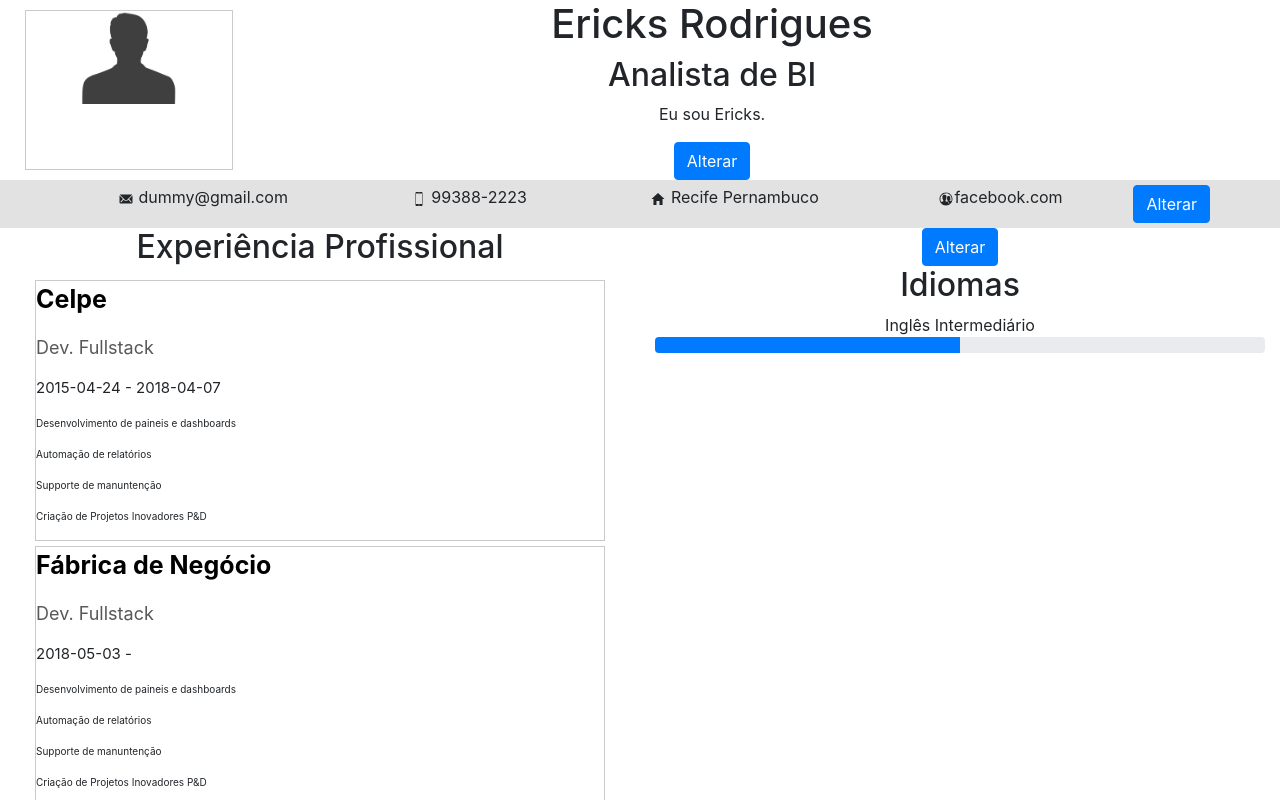
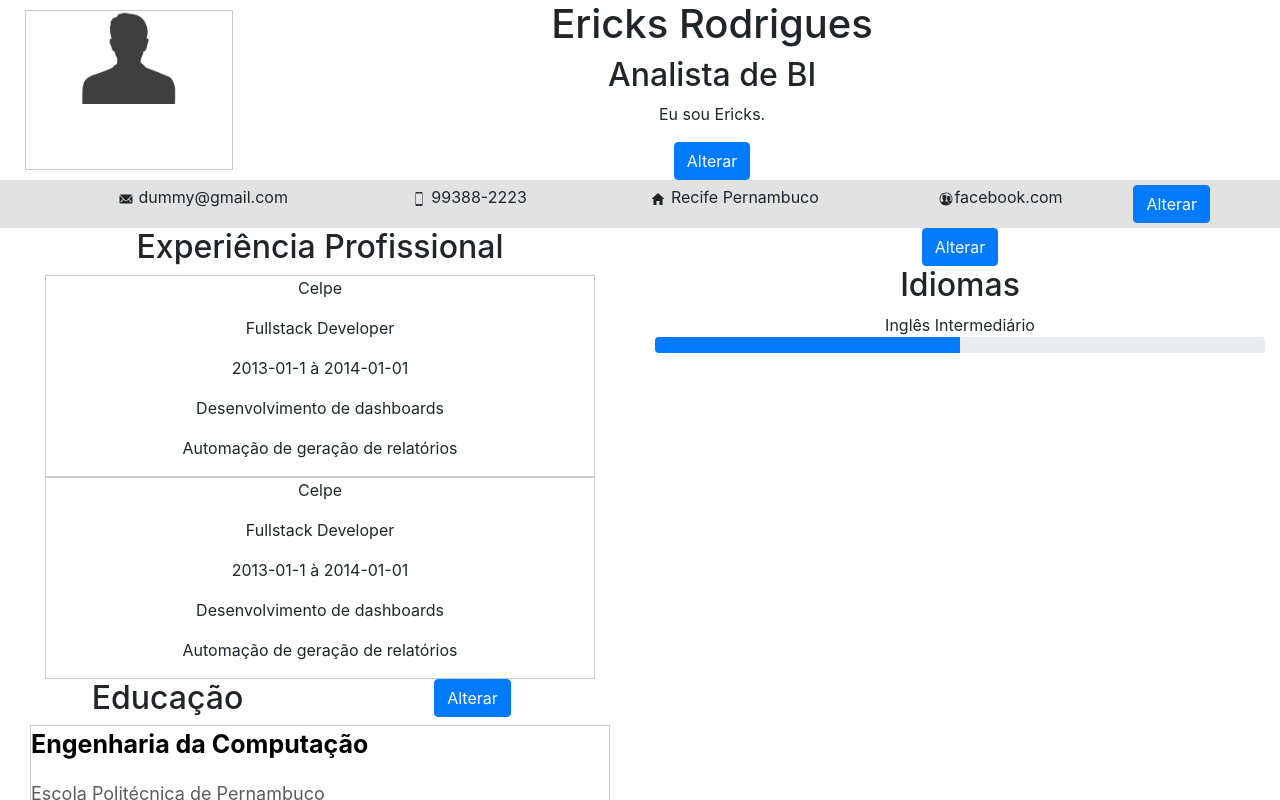
Before and after one commit to ericksrodrigues/codigocomcafe, a React (Create React App) app: page / in a window 1280 px wide. Shown: the top 800 px of the page. Built offline with nearby package versions, Linux system fonts and the light colour scheme.

Commit message:
Display List in development
List Display Test working, but we have to test visually in React and make css ajsutments

```diff
--- a/src/components/WorkExperience/WorkExperience.tsx
+++ b/src/components/WorkExperience/WorkExperience.tsx
@@ -1,6 +1,7 @@
 import React, { Component } from 'react';
 import { Container, Row, Col } from 'reactstrap';
 import { Experience } from '../../utils/customTypes';
+import ListDisplay from '../../hoc/ListDisplay/ListDisplay';
 import './WorkExperience.scss';
 
 interface IProps {
@@ -10,7 +11,16 @@ interface IProps {
 interface IState {
 
 }
-
+{/* <div className="experience" data-test="params" key={`task ${experience_i}`}>
+    <p className="experience__job">{experience.job_name}</p>
+    <p className="experience__rule">{experience.rule}</p>
+    <p className="experience__period">{experience.start_date} - {experience.end_date}</p>
+    {
+        experience.tasks.map((task, task_i) => (
+            <p className="experience__task" key={`task ${task_i}`}>{task}</p>
+        ))
+    }
+</div> */}
 class WorkExperience extends Component<IProps, IState> {
     public render() {
         return (
@@ -25,16 +35,30 @@ class WorkExperience extends Component<IProps, IState> {
                         {
                             (this.props.experiences) ? (
                                 this.props.experiences.map((experience, experience_i) => (
-                                    <div className="experience" data-test="params" key={`task ${experience_i}`}>
-                                        <p className="experience__job">{experience.job_name}</p>
-                                        <p className="experience__rule">{experience.rule}</p>
-                                        <p className="experience__period">{experience.start_date} - {experience.end_date}</p>
-                                        {
-                                            experience.tasks.map((task, task_i) => (
-                                                <p className="experience__task" key={`task ${task_i}`}>{task}</p>
-                                            ))
-                                        }
-                                    </div>
+                                    <ListDisplay
+                                        informations={{
+                                            list_name: "work_experience",
+                                            elements: [
+                                                {
+                                                    job_name: "Celpe",
+                                                    rule: "Fullstack Developer",
+                                                    date: "2013-01-1 à 2014-01-01",
+                                                    tasks: (
+                                                        <div>
+                                                            <p>Desenvolvimento de dashboards</p>
+                                                            <p>Automação de geração de relatórios</p>
+                                                        </div>
+                                                    )
+                                                }
+                                            ],
+                                            field_levels: [
+                                                {name: "job_name", level: 1},
+                                                {name: "rule", level: 1},
+                                                {name: "date", level: 1},
+                                                {name: "tasks", level: 1},
+                                            ]
+                                        }}
+                                    />
                                 ))
                             ) : null
                         }
--- /dev/null
+++ b/src/hoc/ListDisplay/ListDisplay.scss
@@ -0,0 +1,19 @@
+.info-container {
+    border: solid 1px #cacaca;
+}
+
+.info-level-one {
+
+}
+
+.info-level-two {
+
+}
+
+.info-level-three {
+
+}
+
+.info-level-four {
+
+}
--- a/src/hoc/ListDisplay/ListDisplay.tsx
+++ b/src/hoc/ListDisplay/ListDisplay.tsx
@@ -0,0 +1,54 @@
+import React from 'react';
+import { Container, Row, Col } from 'reactstrap';
+import { InfoList, Field } from '../../utils/customTypes';
+import './ListDisplay.scss';
+
+interface IProps {
+    informations?: InfoList
+}
+
+const renderElementByLevel = (content: string | JSX.Element, level: number, info_name: string): JSX.Element => {
+    let levelName: string = "";
+
+    switch (level) {
+        case 1: levelName = "info-level-one"; break;
+        case 2: levelName = "info-level-two"; break;
+        case 3: levelName = "info-level-three"; break;
+        case 4: levelName = "info-level-four"; break;
+    }
+
+    return <p key={`info_content_${info_name}`}className={levelName}>{content}</p>
+}
+
+const getFieldLevel = (field_levels: Field[], field_name: string): number => {
+    return field_levels.filter(level => level.name === field_name)[0].level;
+}
+
+const ListDisplay: React.FC<IProps> = (props) => {
+
+    let info_name = props.informations ? props.informations.list_name : "";
+    let elements = props.informations ? props.informations.elements : [];
+    let field_levels = props.informations ? props.informations.field_levels : [];
+
+    return (
+        <Container fluid>
+            <Row>
+                <Col>
+                    {
+                        elements.map((info, index) => (
+                            <div key={`${info_name}_${index}`} className="info-container">
+                                {
+                                    Object.keys(info).map((key_name) =>
+                                        renderElementByLevel(info[key_name], getFieldLevel(field_levels, key_name), info_name)
+                                    )
+                                }
+                            </div>
+                        ))
+                    }
+                </Col>
+            </Row>
+        </Container>
+    )
+}
+
+export default ListDisplay
--- a/src/utils/customTypes.ts
+++ b/src/utils/customTypes.ts
@@ -1,2 +1,4 @@
 export type Education = {course: string, institution: string, start_date: string, end_date: string};
 export type Experience = {job_name: string, rule: string, start_date: string, end_date: string, tasks: string[]};
+export type Field = {name: string, level: number};
+export type InfoList = {list_name: string, elements: any[], field_levels: Field[]};
```
Also changed, not shown: 1 other file (tests, documents, lock files or other folders).
